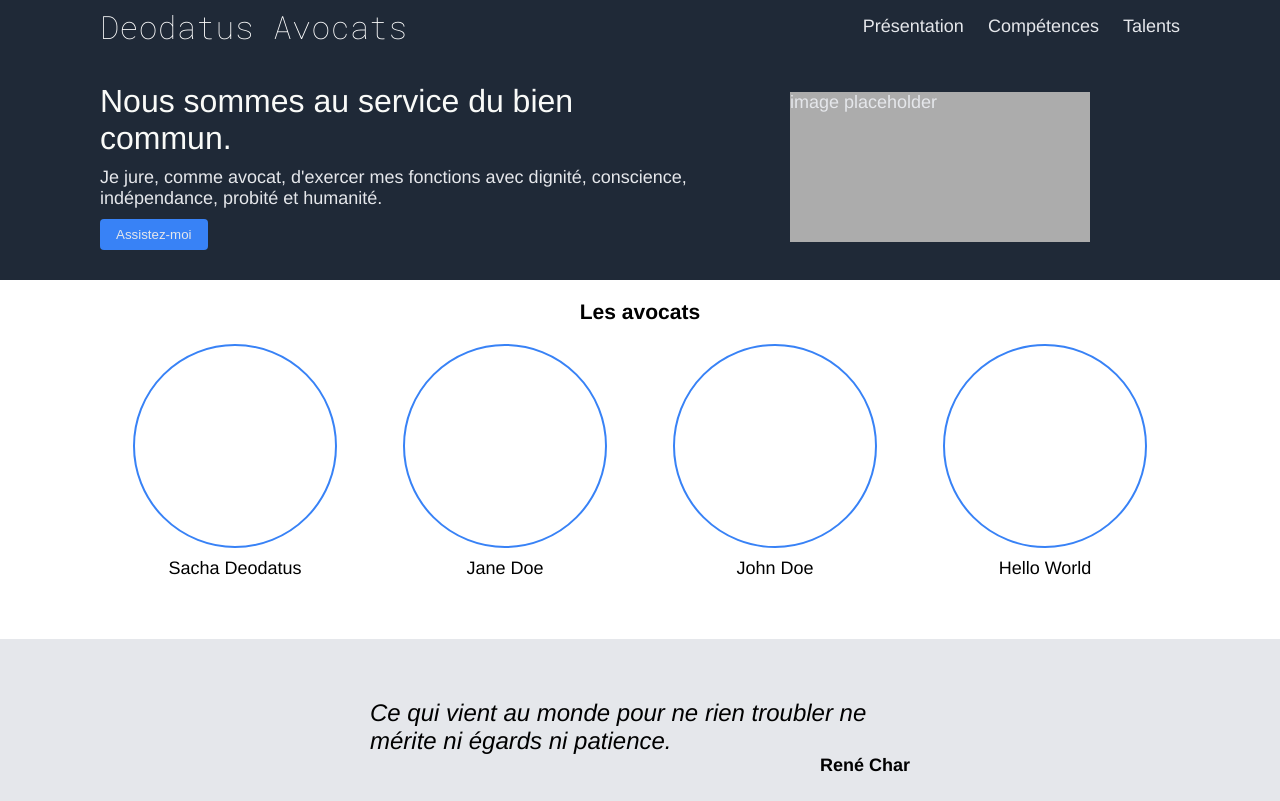
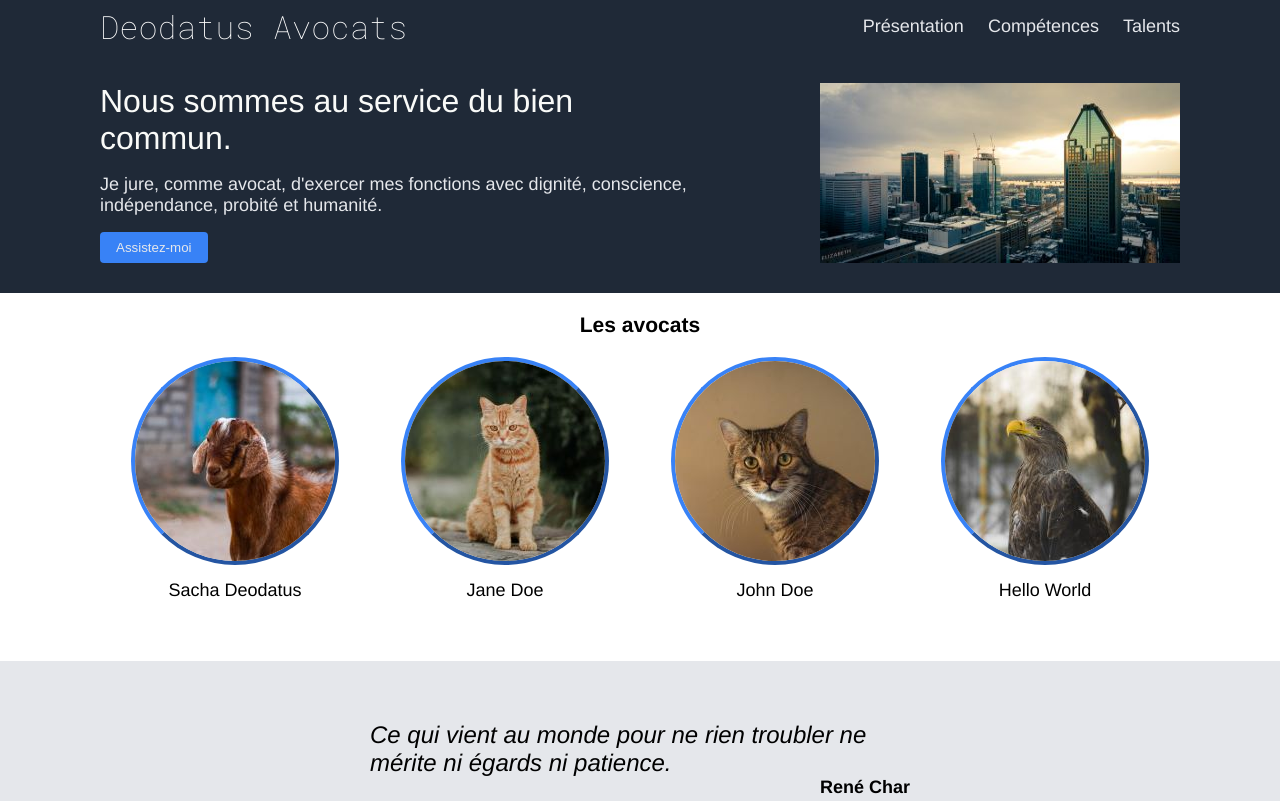
Before and after one commit to sacha-deodatus/odin-landing-page, a plain HTML site: page index.html in a window 1280 px wide. Shown: the top 801 px of the page. Drawn offline with Linux system fonts and the light colour scheme.

Commit message:
Add images

```diff
--- a/index.html
+++ b/index.html
@@ -24,7 +24,7 @@
                 <button>Assistez-moi</button>
             </div>
             <div class="right-side">
-                <div class="placeholder">image placeholder</div>
+                <img src="img/skyline.jpg" alt="Skyline de Montréal" class="placeholder">
             </div>
         </div>
     </header>
@@ -33,19 +33,19 @@
         <h3>Les avocats</h3>
         <div class="liste-avocats">
             <div class="avocat">
-                <div class="photo"></div>
+                <img src="img/chevre.jpg" alt="Chèvre" class="photo">
                 <div class="nom">Sacha Deodatus</div>
             </div>
             <div class="avocat">
-                <div class="photo"></div>
+                <img src="img/chat.jpg" alt="Chatte" class="photo">
                 <div class="nom">Jane Doe</div>
             </div>
             <div class="avocat">
-                <div class="photo"></div>
+                <img src="img/chat2.jpg" alt="Chat" class="photo">
                 <div class="nom">John Doe</div>
             </div>
             <div class="avocat">
-                <div class="photo"></div>
+                <img src="img/aigle.jpg" alt="Aigle" class="photo">
                 <div class="nom">Hello World</div>
             </div>
         </div>
--- a/style.css
+++ b/style.css
@@ -108,11 +108,10 @@ h1 {
 
 .presentation .left-side {
     width: 600px;
-}
-
-.presentation .left-side h2,
-.presentation .left-side p {
-    margin-bottom: 10px;
+    display: flex;
+    flex-direction: column;
+    justify-content: space-between;
+    align-items: flex-start;
 }
 
 .presentation .right-side {
@@ -122,9 +121,9 @@ h1 {
 
 .presentation .placeholder {
     background-color: #acacac;
-    height: 150px;
-    width: 300px;
-    margin: auto;
+    height: 180px;
+    width: 360px;
+    margin-left: auto;
 }
 
 /* Equipe */
@@ -144,10 +143,15 @@ h1 {
 }
 
 .photo {
-    border: 2px solid #3882f6;
+    border: 4px outset #3882f6;
     border-radius: 100%;
     width: 200px;
     height: 200px;
+}
+
+.photo:hover {
+    box-shadow: 0px 0px 10px 0px #66a0ff;
+    border: 4px inset #66a0ff;
 }
 
 .nom {
```
Also changed, not shown: img/aigle.jpg (added), img/chat.jpg (added), img/chat2.jpg (added), img/chevre.jpg (added), img/skyline.jpg (added), 5 other files.
